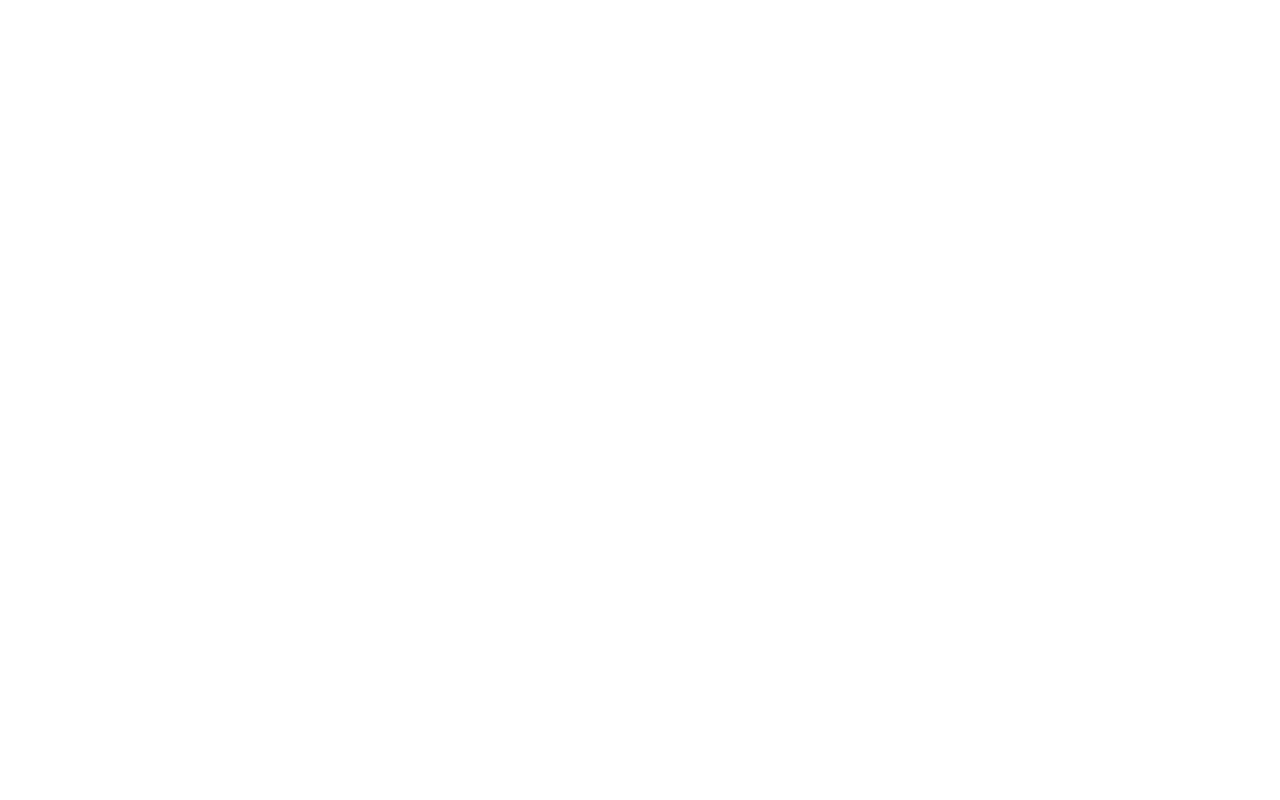
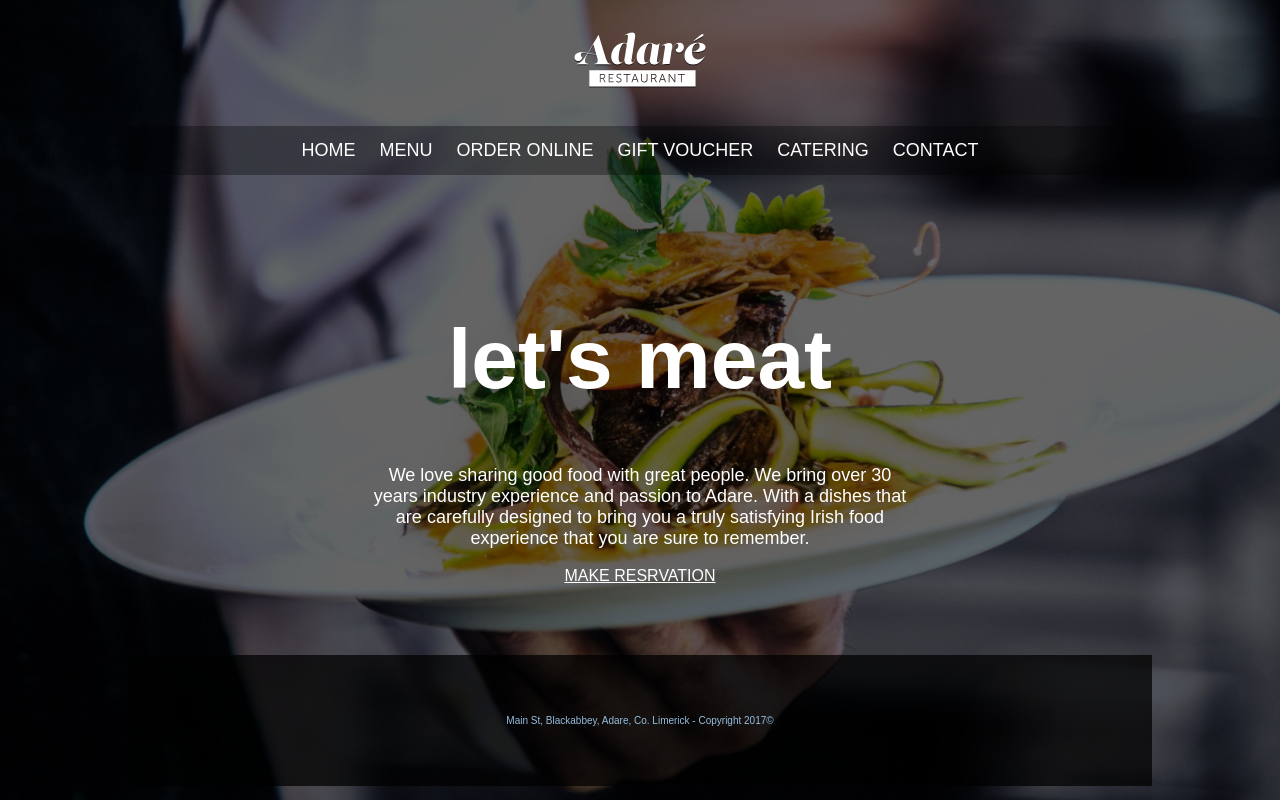
Before and after one commit to vijaychhetri/Restaurant-website-, a plain HTML site: page index.html in a window 1280 px wide. Drawn offline with Linux system fonts and the light colour scheme.

Commit message:
adding website structure

```diff
--- a/index.html
+++ b/index.html
@@ -4,10 +4,31 @@
     <meta charset="UTF-8">
     <meta http-equiv="X-UA-Compatible" content="IE=edge">
     <meta name="viewport" content="width=device-width, initial-scale=1.0">
-    <title>Kebab Corner</title>
+    <title>Adare Restaurant</title>
     <link rel="stylesheet" href="style.css">
 </head>
 <body>
-
+    <div class="container">
+        <header>
+            <img src="images/logo-adare-restaurant.png" alt="Logo for Adare Restaurant">
+        </header>
+        <nav>
+            <a href="#">HOME</a>
+            <a href="#">MENU</a>
+            <a href="#">ORDER ONLINE</a>
+            <a href="#">GIFT VOUCHER</a>
+            <a href="#">CATERING</a>
+            <a href="#">CONTACT</a>
+        </nav>
+        <main>
+            <h1>let's meat</h1>
+            <p>We love sharing good food with great people. We bring over 30 years industry experience and passion to Adare. With a dishes that are carefully designed to bring you a truly satisfying Irish food experience that you are sure to remember.
+            </p>
+            <a href="mailto:vijay071295@gmail.com?Subject=Reservation" target="_blank">MAKE RESRVATION</a>
+        </main>
+        <footer>
+            <p>Main St, Blackabbey, Adare, Co. Limerick - Copyright 2017©</p>
+        </footer>
+    </div>
 </body>
 </html>
--- a/style.css
+++ b/style.css
@@ -0,0 +1,73 @@
+html {
+    height: 100%;
+}
+
+body{
+    background-color: #2f3035;
+    background-image: url(images/background-adare-restaurant.jpg);
+    background-position: center;
+    background-size: cover;
+    background-repeat: no-repeat;
+}
+
+.container {
+    width: 1024px;
+    margin-left: auto;
+    margin-right: auto;
+}
+
+header {
+    height: 118px;
+    text-align: center;
+}
+
+nav {
+    background-color:rgba(0, 0, 0, 0.337);
+    text-align: center;
+    padding-top: 14px;
+    padding-bottom: 14px;
+}
+
+main {
+    height: 400px;
+    padding-top: 80px;
+    padding-left: 240px;
+    padding-right: 240px;
+    text-align: center;
+}
+
+footer {
+    background-color:rgba(0, 0, 0, 0.734);
+    padding-top: 50px;
+    padding-bottom: 50px;
+}
+
+h1 {
+    font-size: 84px;
+    color: white;
+    font-family: Arial, Helvetica, sans-serif;
+}
+
+p {
+    font-size: 18px;
+    color: white;
+    font-family: Arial, Helvetica, sans-serif;
+}
+
+a{
+    color: white;
+    font-family: Arial, Helvetica, sans-serif;
+}
+
+nav a {
+    text-decoration: none;
+    font-size: 18px;
+    padding-left: 10px;
+    padding-right: 10px;
+}
+
+footer p {
+    font-size: 10px;
+    text-align: center;
+    color: rgb(149, 190, 225);
+}
```
Also changed, not shown: images/background-adare-restaurant.jpg (added), images/logo-adare-restaurant.png (added).
